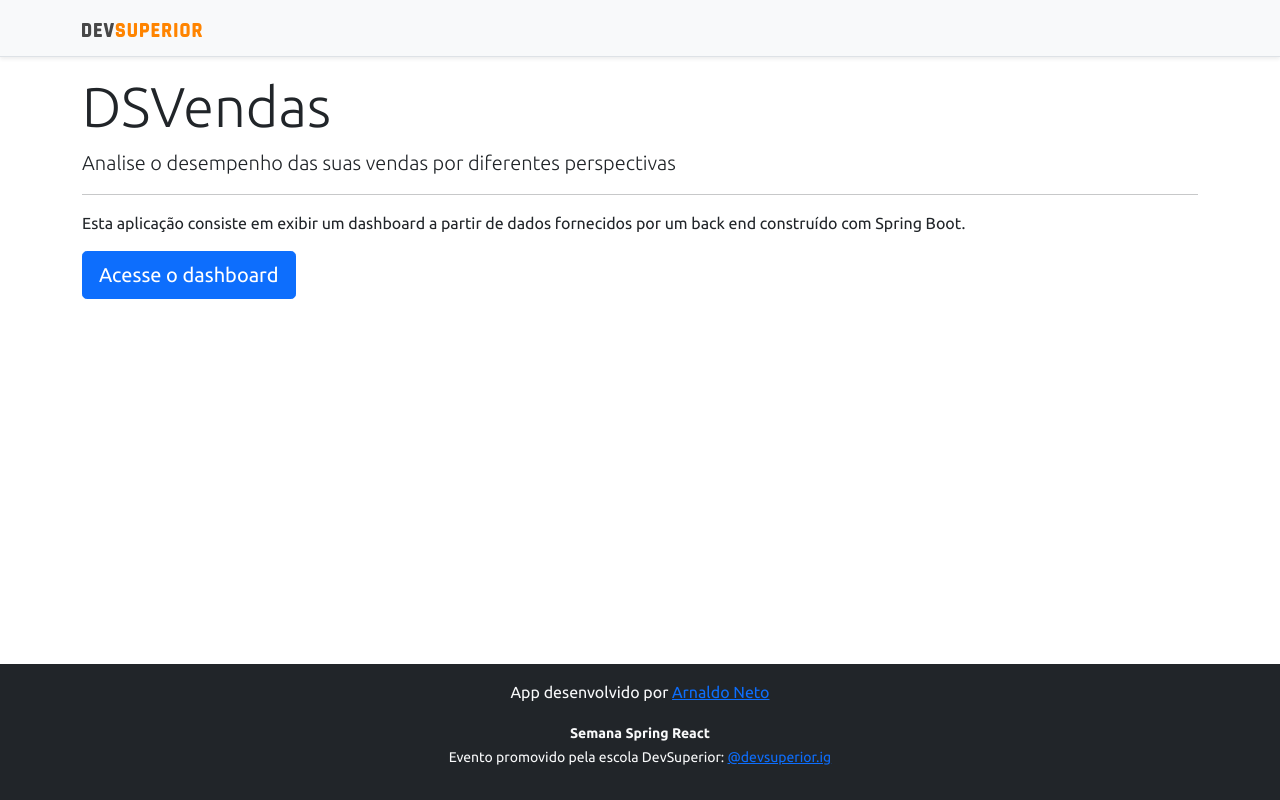
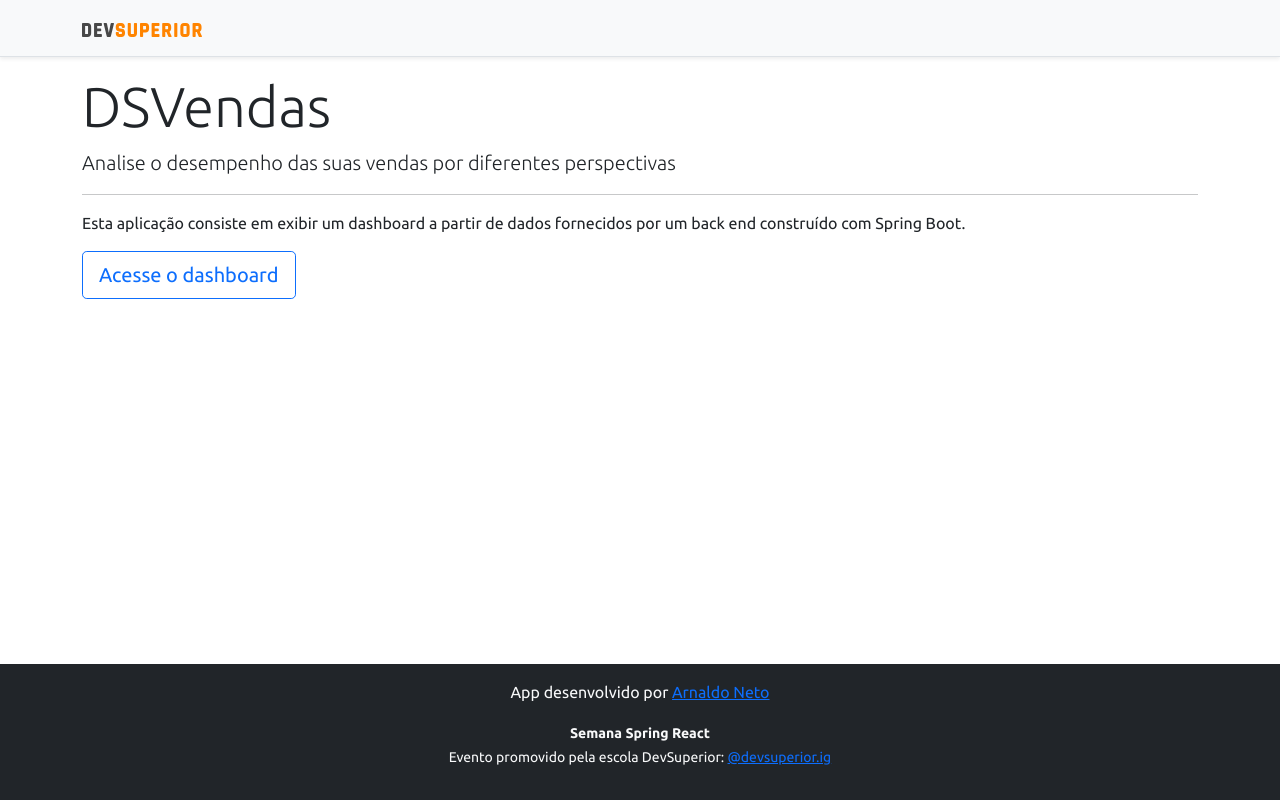
Before and after one commit to acn3to/sds4-project, a React (Create React App) app in the folder frontend/: page / in a window 1280 px wide. Built offline with nearby package versions, Linux system fonts and the light colour scheme.

Commit message:
DonutChart integration

```diff
--- a/frontend/src/components/DonutChart/index.tsx
+++ b/frontend/src/components/DonutChart/index.tsx
@@ -1,4 +1,5 @@
 import axios from 'axios';
+import { useEffect, useState } from 'react';
 import Chart from 'react-apexcharts'
 import { SaleSum } from 'types/sale';
 import { BASE_URL } from 'utils/requests';
@@ -10,19 +11,18 @@ type ChartData = {
 
 const DonutChart = () => {
 
-    // Forma errada
-    let chartData : ChartData = { labels: [], series: []};
+    const [chartData, setChartData] = useState<ChartData>({ labels: [], series: [] });
 
-    // Forma errada
+    useEffect(() => {
         axios.get(`${BASE_URL}/sales/amount-by-seller`)
             .then(response => {
                 const data = response.data as SaleSum[];
                 const myLabels = data.map(x => x.sellername)
                 const mySeries = data.map(x => x.sum)
 
-            chartData = { labels: myLabels, series: mySeries}
-            console.log(chartData);
+                setChartData({ labels: myLabels, series: mySeries });
             });
+    }, []);
 
     //const mockData = {
     //  series: [477138, 499928, 444867, 220426, 473088],
--- a/frontend/src/pages/Home/index.tsx
+++ b/frontend/src/pages/Home/index.tsx
@@ -11,7 +11,7 @@ const Home = () => {
                     <p className="lead">Analise o desempenho das suas vendas por diferentes perspectivas</p>
                     <hr />
                     <p>Esta aplicação consiste em exibir um dashboard a partir de dados fornecidos por um back end construído com Spring Boot.</p>
-                    <Link className="btn btn-primary btn-lg" to="/dashboard">
+                    <Link className="btn btn-outline-primary btn-lg" to="/dashboard">
                         Acesse o dashboard
                     </Link>
                 </div>
```
Lines whose indentation alone changed are shown as unchanged.
